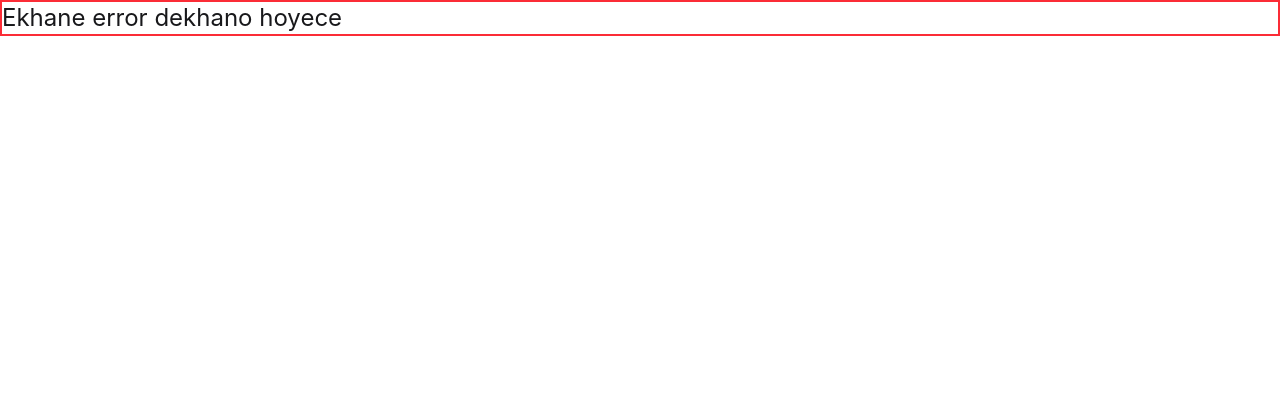
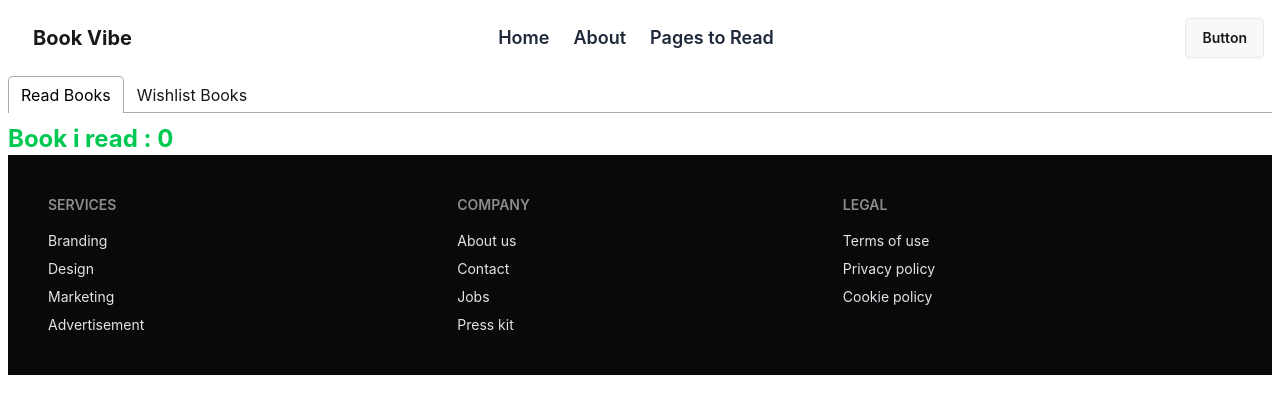
Before and after one commit to MShakilislam/book-Vibe-Resources, a React (Vite) app: page /readList in a window 1280 px wide. Shown: the top 414 px of the page. Built offline with nearby package versions, Linux system fonts and the light colour scheme.

Commit message:
read book

```diff
--- a/package.json
+++ b/package.json
@@ -15,6 +15,7 @@
     "react-dom": "^19.3.1",
     "react-icons": "^5.7.0",
     "react-router": "^7.18.5",
+    "react-tabs": "^6.1.1",
     "tailwindcss": "^4.3.5"
   },
   "devDependencies": {
--- a/src/Routes/Routes.jsx
+++ b/src/Routes/Routes.jsx
@@ -4,6 +4,7 @@ import ErrorPage from "../pages/ErrorPage/ErrorPage";
 import Home from "../pages/Home/Home";
 import About from "../pages/About/About";
 import BookDetails from "../pages/BoolDetails/BookDetails";
+import ReadList from "../pages/ReadList/ReadList";
 
 export const router = createBrowserRouter([
     {
@@ -16,10 +17,17 @@ export const router = createBrowserRouter([
                 loader: () => fetch("./booksData.json"),
                 path: "/",
                 Component: Home
-            }, {
+            },
+            {
                 path: "/about",
                 Component: About
-            }, {
+            },
+            {
+                path: "readList",
+                loader: () => fetch("./booksData.json"),
+                Component: ReadList
+            },
+            {
                 path: "/bookDetails/:id",
                 loader: () => fetch("./booksData.json"),
                 Component: BookDetails
--- a/src/components/Header/NavBar.jsx
+++ b/src/components/Header/NavBar.jsx
@@ -6,7 +6,7 @@ const NavBar = () => {
     const link = <>
         <Link to="/"><li className='p-2 mr-2 font-semibold text-[18px]  text-gray-800'>Home</li></Link>
         <Link to="/about"><li className='p-2 mr-2 font-semibold text-[18px] text-gray-800'>About</li></Link>
-        <li className='p-2 mr-2 font-semibold text-[18px]  text-gray-800'>Pages to Read</li>
+        <Link to="/readList"><li className='p-2 mr-2 font-semibold text-[18px]  text-gray-800'>Pages to Read</li></Link>
     </>
     return (
         <div className="navbar bg-base-100 ">
--- a/src/pages/Book/Book.jsx
+++ b/src/pages/Book/Book.jsx
@@ -5,7 +5,7 @@ import { Link } from 'react-router';
 const Book = ({ single }) => {
 
     const { bookName, yearOfPublishing, bookId
-        , tags, category, review, image, publisher, rating } = single
+        , tags, category, image, publisher, rating } = single
     // console.log(single)
     return (
         <Link to={`/bookDetails/${bookId}`}>
--- /dev/null
+++ b/src/pages/ReadList/ReadList.jsx
@@ -0,0 +1,45 @@
+import React, { useEffect, useState } from 'react';
+import { useLoaderData } from 'react-router';
+import { Tab, Tabs, TabList, TabPanel } from 'react-tabs';
+import 'react-tabs/style/react-tabs.css';
+import { getStordBook } from '../../utility/addToDB';
+import ReadTab from '../ReadTab/ReadTab';
+
+const ReadList = () => {
+const [readList , setReadList] = useState([])
+    const data = useLoaderData()
+    // const {bookName, yearOfPublishing, bookId
+    //     , tags, category, image, publisher, rating} = data
+    // console.log(data)
+
+    useEffect(()=> {
+        const storedBookData = getStordBook();
+        const convertedStoredBooks = storedBookData.map(id => parseInt(id))
+        const myReadList = data.filter(book => convertedStoredBooks.includes(book.bookId))
+        setReadList(myReadList)
+    },[])
+
+    return (
+        <div>
+
+            <Tabs>
+                <TabList>
+                    <Tab>Read Books</Tab>
+                    <Tab>Wishlist Books</Tab>
+                </TabList>
+
+                <TabPanel>
+                    <h2 className='font-bold text-2xl text-green-500'>Book i read : {readList.length}</h2>
+                    {
+                        readList.map(tab => <ReadTab key={tab.bookId} tab={tab}></ReadTab>)
+                    }
+                </TabPanel>
+                <TabPanel>
+                    <h2>Wishlist Books</h2>
+                </TabPanel>
+            </Tabs>
+        </div>
+    );
+};
+
+export default ReadList;
--- /dev/null
+++ b/src/pages/ReadTab/ReadTab.jsx
@@ -0,0 +1,69 @@
+import React from 'react';
+import { Link } from 'react-router';
+
+const ReadTab = ({ tab }) => {
+    const { bookName, yearOfPublishing, bookId, tags, category, image, publisher, rating } = tab;
+
+    return (
+        <div className="flex flex-col md:flex-row my-6 gap-5 p-4 border border-gray-200 rounded-2xl shadow-sm hover:shadow-md transition-shadow duration-300">
+
+            <div className="bg-gray-100 rounded-xl p-4 flex justify-center items-center md:w-1/4">
+                <img src={image} alt={bookName} className="h-40 w-full object-contain" />
+            </div>
+
+            <div className="flex-1 space-y-3">
+
+                {/* Book Name */}
+                <h2 className="text-2xl font-bold text-gray-800">{bookName} </h2>
+
+                {/* Publisher */}
+                <p className="text-sm text-gray-500">By : {publisher}</p>
+
+                {/* Tags and Publishing Year */}
+                <div className="flex flex-wrap items-center gap-3">
+                    <span className="font-semibold text-sm">Tag</span>
+
+                    {tags.map((tag, index) => (
+                        <span key={index} className="bg-green-50 text-green-600 px-3 py-1 rounded-full text-sm" >  #{tag}
+                        </span>
+                    ))}
+
+                    <span className="text-gray-500 text-sm">
+                        Year of Publishing: {yearOfPublishing}
+                    </span>
+                </div>
+
+                <div className="flex flex-wrap gap-5 text-sm text-gray-500">
+                    <p> Publisher: {publisher} </p>
+
+                    <p> Book ID: {bookId} </p>
+                </div>
+
+                <hr className="border-gray-200" />
+
+                {/* Category, Rating and Button */}
+                <div className="flex flex-wrap items-center gap-3">
+
+                    <span className="bg-blue-100 text-blue-600 px-4 py-2 rounded-full text-sm">
+                        Category: {category}
+                    </span>
+
+                    <span className="bg-orange-100 text-orange-600 px-4 py-2 rounded-full text-sm">
+                        Rating: {rating}
+                    </span>
+
+                    <Link
+                        to={`/book/${bookId}`}
+                        className="bg-green-600 hover:bg-green-700 text-white px-5 py-2 rounded-full text-sm font-medium transition-colors duration-300"
+                    >
+                        View Details
+                    </Link>
+
+                </div>
+
+            </div>
+        </div>
+    );
+};
+
+export default ReadTab;
--- a/src/utility/addToDB.js
+++ b/src/utility/addToDB.js
@@ -16,7 +16,7 @@ const addToStordBD = (id) => {
     } else {
         stordBookData.push(id);
         const data = JSON.stringify(stordBookData)
-        localStorage.setItem("readList",data)
+        localStorage.setItem("readList", data)
     }
 }
-export {addToStordBD}
+export { addToStordBD, getStordBook }
```
Also changed, not shown: 1 other file (tests, documents, lock files or other folders). Lines whose indentation alone changed are shown as unchanged.
